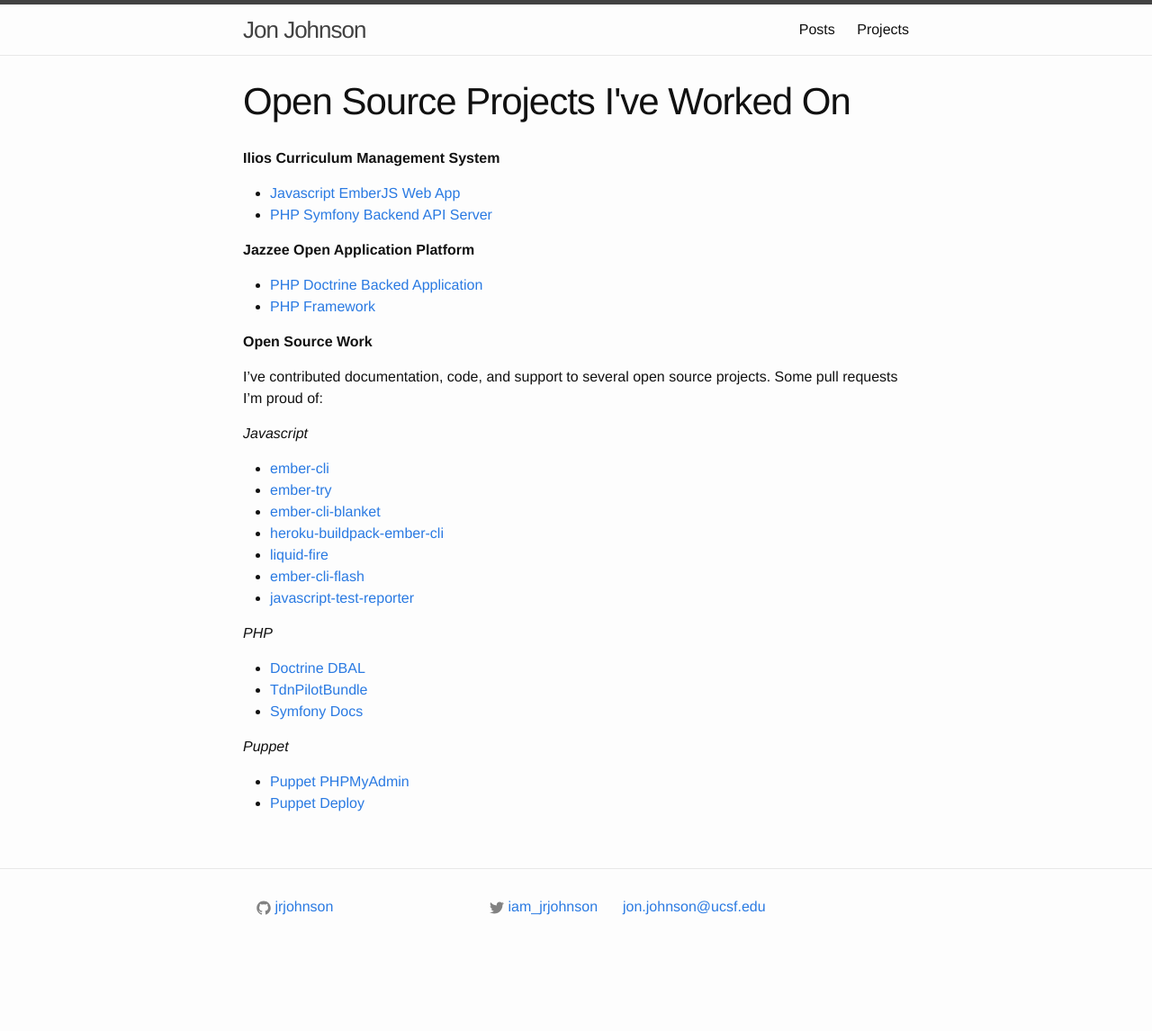
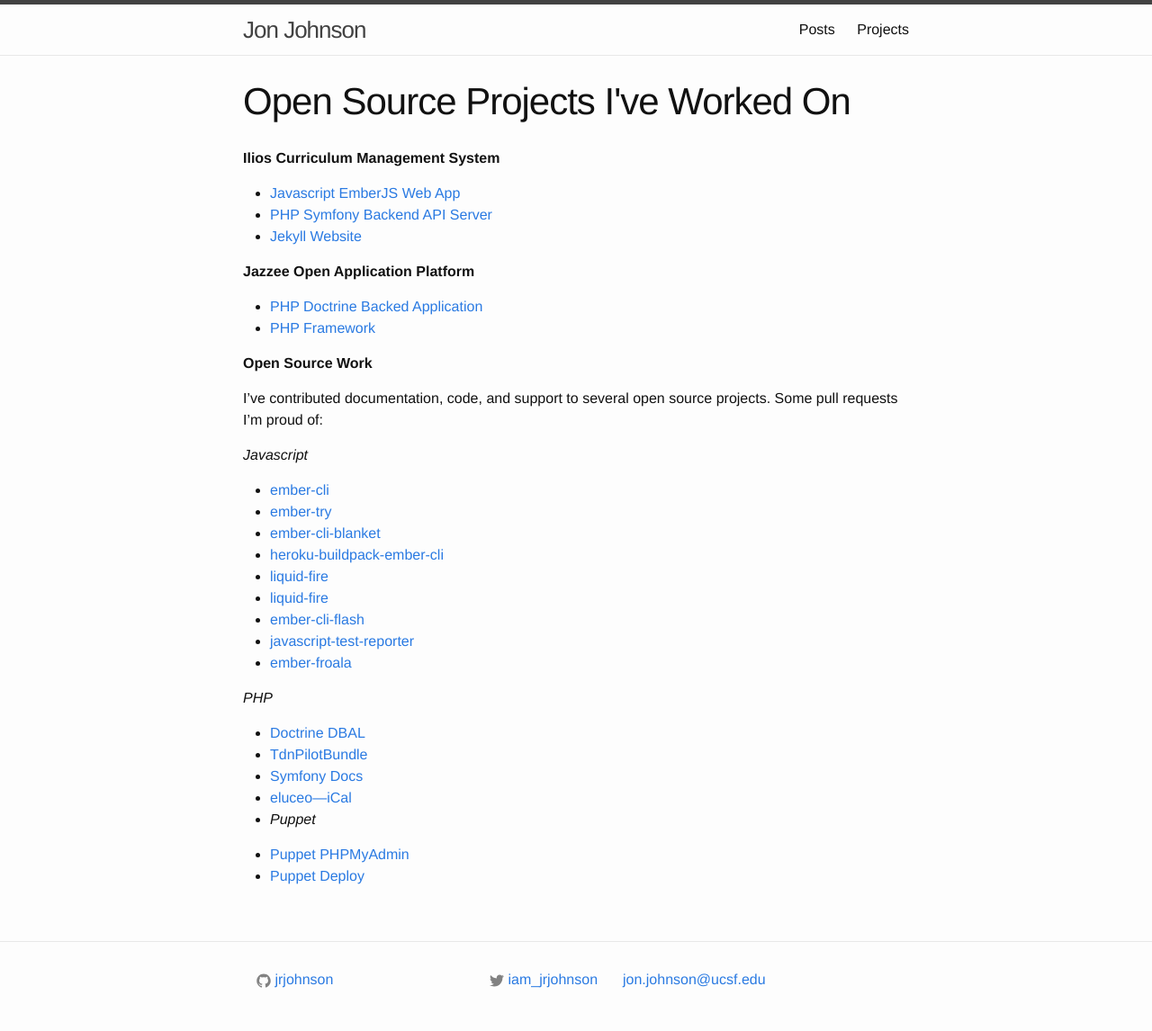
Before and after one commit to jrjohnson/website, a Jekyll site: the page built from projects.md, in a window 1280 px wide. Shown: the whole page at 90% size. Built offline with Jekyll 4.4.1, drawn with Linux system fonts in a browser that asks for light colours; before the commit the page ends 1065 px from its top, so only the background shows below that.

Commit message:
update project list

```diff
--- a/projects.md
+++ b/projects.md
@@ -9,6 +9,7 @@
 
 - [Javascript EmberJS Web App](https://github.com/ilios/frontend)
 - [PHP Symfony Backend API Server](https://github.com/ilios/ilios)
+- [Jekyll Website](https://github.com/ilios/ilios.github.io)
 
 **Jazzee Open Application Platform**
 
@@ -27,15 +28,18 @@
 - [ember-cli-blanket](https://github.com/sglanzer/ember-cli-blanket/pull/67)
 - [heroku-buildpack-ember-cli](https://github.com/tonycoco/heroku-buildpack-ember-cli/pull/82)
 - [liquid-fire](https://github.com/ef4/liquid-fire/pull/291)
+- [liquid-fire](https://github.com/ef4/liquid-fire/pull/371)
 - [ember-cli-flash](https://github.com/poteto/ember-cli-flash/pull/67)
 - [javascript-test-reporter](https://github.com/codeclimate/javascript-test-reporter/pull/20)
+- [ember-froala](https://github.com/froala/ember-froala/pull/3)
 
 *PHP*
 
 - [Doctrine DBAL](https://github.com/doctrine/dbal/pull/278)
 - [TdnPilotBundle](https://github.com/TheDevNetwork/TdnPilotBundle/pull/4)
 - [Symfony Docs](https://github.com/symfony/symfony-docs/pull/4218)
-
+- [eluceo—iCal](https://github.com/markuspoerschke/iCal/pull/53)
+-
 *Puppet*
 
 - [Puppet PHPMyAdmin](https://github.com/justicel/puppet-phpmyadmin/pull/24)
```
